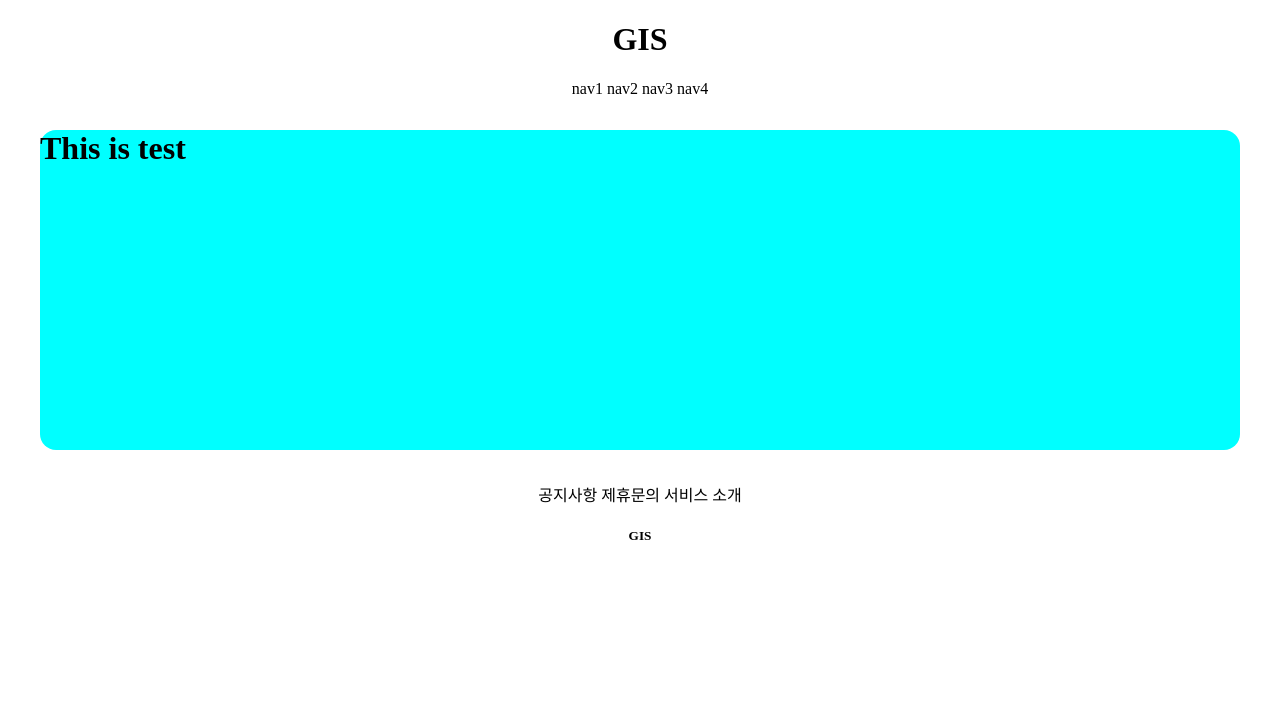
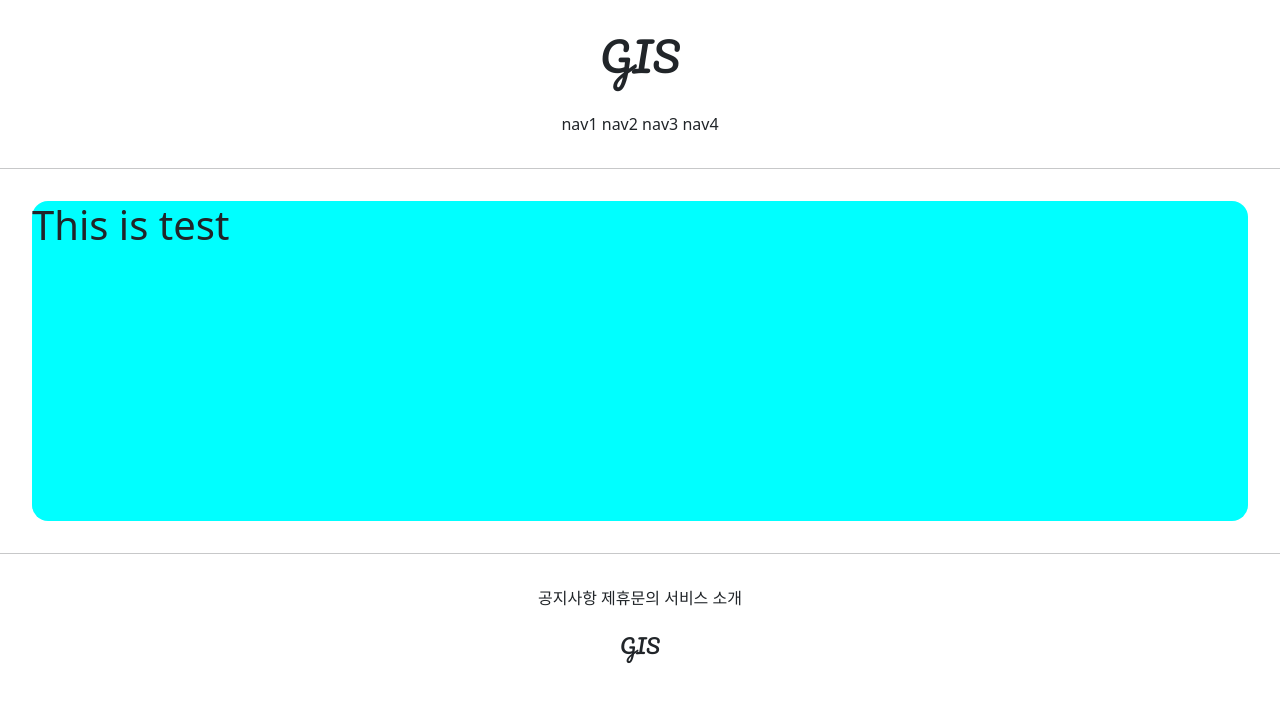
Before and after one commit to Jeongp4939/JH, a Django app: page /accountapp/hello_world/ in a window 1280 px wide. Shown: the top 702 px of the page. Run offline with Django 3.2, Linux system fonts and the light colour scheme; parts of the project's set-up code (start-up, migrations or seed data) failed here and were passed over.

Commit message:
7/5 commit 3

```diff
--- a/templates/base.html
+++ b/templates/base.html
@@ -6,11 +6,12 @@
 <body>
 
 {% include 'header.html' %}
-
+<hr>
 {% block content %}
 
 {% endblock %}
 
+<hr>
 
 {% include 'footer.html' %}
 
--- a/templates/footer.html
+++ b/templates/footer.html
@@ -1,10 +1,10 @@
 <div style="text-align: center">
-    <div>
+    <div style="margin-top: 2rem">
         <span>공지사항</span>
         <span>제휴문의</span>
         <span>서비스 소개</span>
     </div>
-    <div>
+    <div style="margin: 1.5rem 0; font-family: 'Pacifico', cursive;">
         <h5>GIS</h5>
     </div>
 
--- a/templates/head.html
+++ b/templates/head.html
@@ -1,4 +1,12 @@
 <head>
     <meta charset="UTF-8">
     <title>Title</title>
+    {#  BOOTSTRAP LINK  #}
+    <link href="https://cdn.jsdelivr.net/npm/bootstrap@5.0.2/dist/css/bootstrap.min.css" rel="stylesheet"
+          integrity="sha384-EVSTQN3/azprG1Anm3QDgpJLIm9Nao0Yz1ztcQTwFspd3yD65VohhpuuCOmLASjC" crossorigin="anonymous">
+
+    {#  GOOGLE FONTS LINK  #}
+    <link rel="preconnect" href="https://fonts.googleapis.com">
+    <link rel="preconnect" href="https://fonts.gstatic.com" crossorigin>
+    <link href="https://fonts.googleapis.com/css2?family=Pacifico&display=swap" rel="stylesheet">
 </head>
--- a/templates/header.html
+++ b/templates/header.html
@@ -1,9 +1,8 @@
 <div style="text-align: center">
-
-    <div>
+    <div style="margin: 2rem 0; font-family: 'Pacifico', cursive;">
         <h1>GIS</h1>
     </div>
-    <div>
+    <div style="margin-bottom: 2rem">
         <span>nav1</span>
         <span>nav2</span>
         <span>nav3</span>
```
